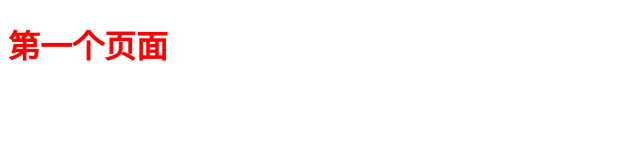
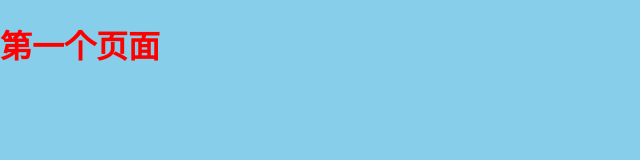
Before and after one commit to pengqixun/newProject, a plain HTML site: page index.html in a window 1280 px wide. Shown: the whole page, without its empty margins (0-640 px from the left). Drawn offline with Linux system fonts and the light colour scheme.

```diff
--- a/index.css
+++ b/index.css
@@ -0,0 +1,5 @@
+html,body {
+    margin: 0;
+    padding: 0;
+    background-color: skyblue;
+}
--- a/index.html
+++ b/index.html
@@ -5,6 +5,7 @@
     <meta http-equiv="X-UA-Compatible" content="IE=edge">
     <meta name="viewport" content="width=device-width, initial-scale=1.0">
     <title>Document</title>
+    <link rel="stylesheet" href="./index.css">
     <style>
         h1 {
             color: red;
```
